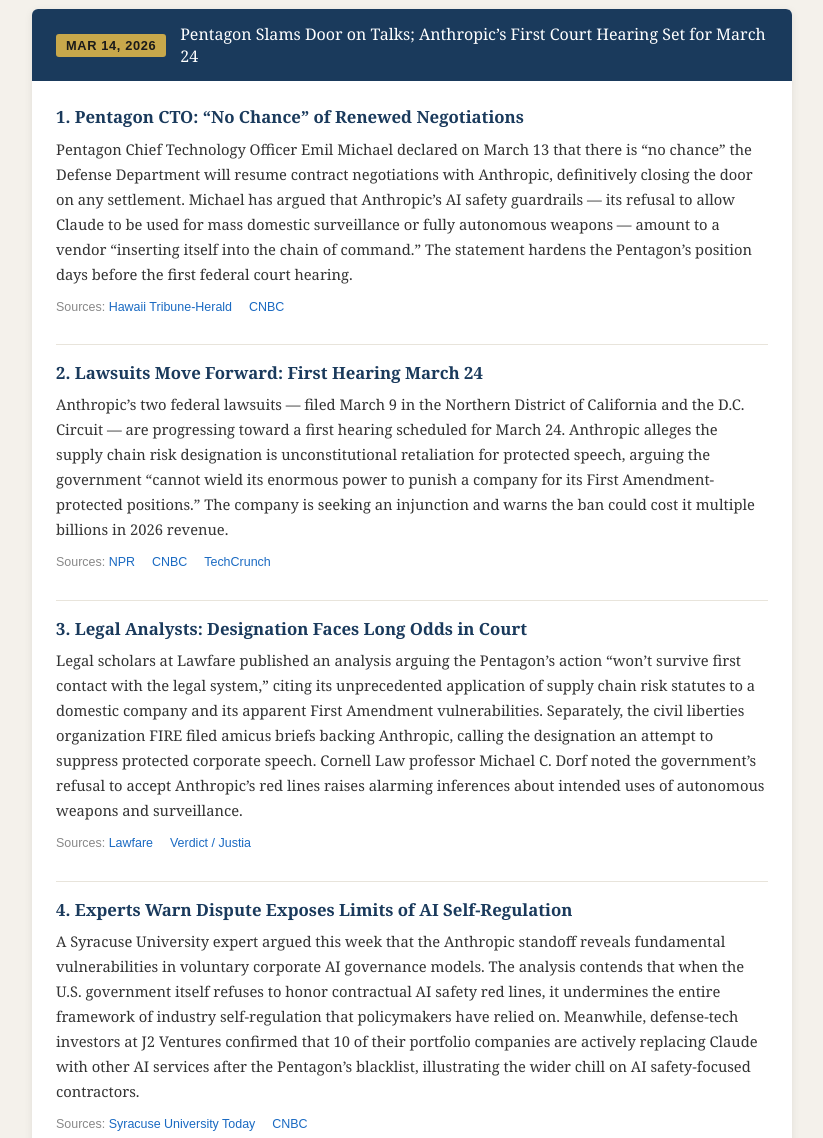
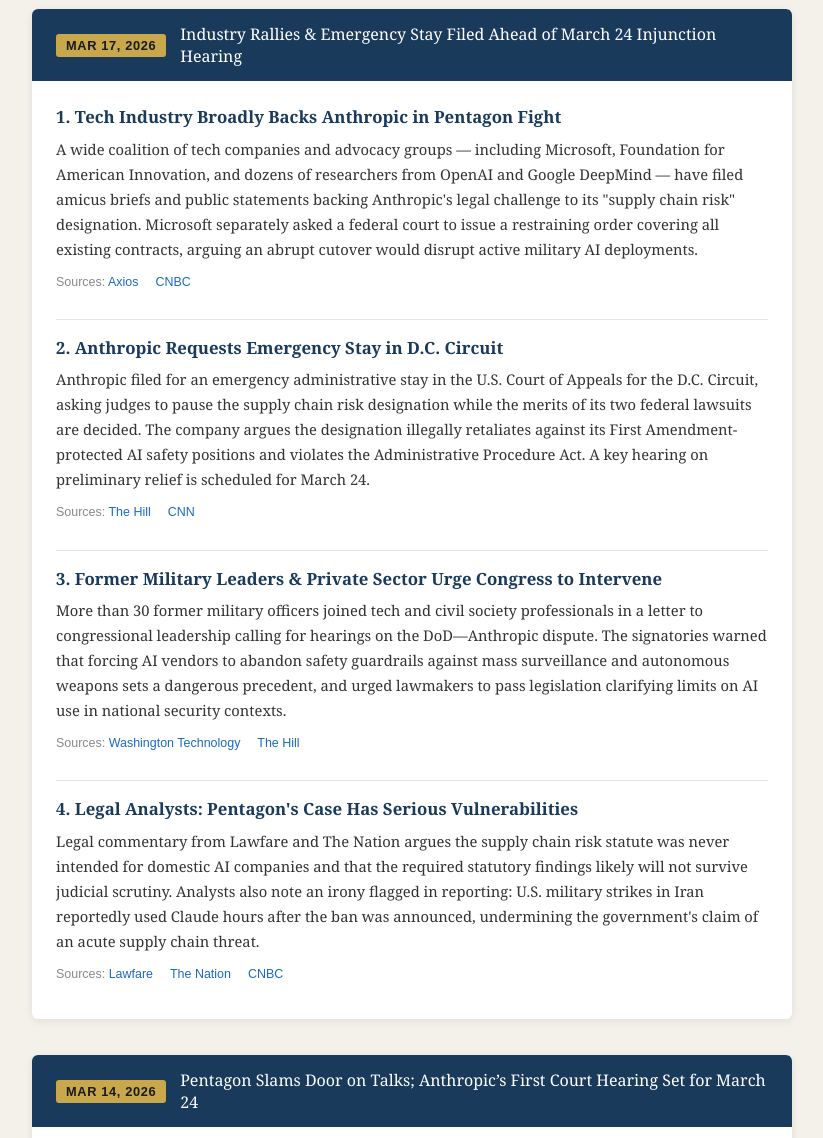
Before and after one commit to JW7677/jw7677.github.io, a plain HTML site: page index.html in a window 1280 px wide. Shown: the part 160-1298 px from the top of the page, without its empty margins (228-1051 px from the left). Drawn offline with Linux system fonts and the light colour scheme.

Commit message:
Daily digest: Mar 17, 2026

```diff
--- a/index.html
+++ b/index.html
@@ -104,6 +104,35 @@
 </header>
 
 <div class="container">
+
+    <div class="digest-entry">
+      <div class="entry-header">
+        <span class="date-badge">Mar 17, 2026</span>
+        <span class="entry-title">Industry Rallies &amp; Emergency Stay Filed Ahead of March 24 Injunction Hearing</span>
+      </div>
+      <div class="entry-body">
+        <div class="story">
+          <h3>1. Tech Industry Broadly Backs Anthropic in Pentagon Fight</h3>
+          <p>A wide coalition of tech companies and advocacy groups &#8212; including Microsoft, Foundation for American Innovation, and dozens of researchers from OpenAI and Google DeepMind &#8212; have filed amicus briefs and public statements backing Anthropic&#39;s legal challenge to its &#34;supply chain risk&#34; designation. Microsoft separately asked a federal court to issue a restraining order covering all existing contracts, arguing an abrupt cutover would disrupt active military AI deployments.</p>
+          <p class="sources">Sources: <a href="https://www.axios.com/2026/03/16/tech-industry-rallies-anthropic-pentagon-fight" target="_blank">Axios</a> &nbsp;<a href="https://www.cnbc.com/2026/03/10/microsoft-says-court-should-temporarily-block-pentagon-ban-anthropic.html" target="_blank">CNBC</a></p>
+        </div>
+        <div class="story">
+          <h3>2. Anthropic Requests Emergency Stay in D.C. Circuit</h3>
+          <p>Anthropic filed for an emergency administrative stay in the U.S. Court of Appeals for the D.C. Circuit, asking judges to pause the supply chain risk designation while the merits of its two federal lawsuits are decided. The company argues the designation illegally retaliates against its First Amendment&#8208;protected AI safety positions and violates the Administrative Procedure Act. A key hearing on preliminary relief is scheduled for March 24.</p>
+          <p class="sources">Sources: <a href="https://thehill.com/policy/technology/5781022-anthropic-challenges-pentagon-designation/" target="_blank">The Hill</a> &nbsp;<a href="https://www.cnn.com/2026/03/09/tech/anthropic-sues-pentagon" target="_blank">CNN</a></p>
+        </div>
+        <div class="story">
+          <h3>3. Former Military Leaders &amp; Private Sector Urge Congress to Intervene</h3>
+          <p>More than 30 former military officers joined tech and civil society professionals in a letter to congressional leadership calling for hearings on the DoD&#8212;Anthropic dispute. The signatories warned that forcing AI vendors to abandon safety guardrails against mass surveillance and autonomous weapons sets a dangerous precedent, and urged lawmakers to pass legislation clarifying limits on AI use in national security contexts.</p>
+          <p class="sources">Sources: <a href="https://www.washingtontechnology.com/contracts/2026/03/private-sector-former-military-leaders-urge-congress-intervene-pentagon-anthropic-dispute/411949/" target="_blank">Washington Technology</a> &nbsp;<a href="https://thehill.com/policy/technology/5759929-pentagon-anthropic-supply-chain-risk/" target="_blank">The Hill</a></p>
+        </div>
+        <div class="story">
+          <h3>4. Legal Analysts: Pentagon&#39;s Case Has Serious Vulnerabilities</h3>
+          <p>Legal commentary from Lawfare and The Nation argues the supply chain risk statute was never intended for domestic AI companies and that the required statutory findings likely will not survive judicial scrutiny. Analysts also note an irony flagged in reporting: U.S. military strikes in Iran reportedly used Claude hours after the ban was announced, undermining the government&#39;s claim of an acute supply chain threat.</p>
+          <p class="sources">Sources: <a href="https://www.lawfaremedia.org/article/pentagon's-anthropic-designation-won't-survive-first-contact-with-legal-system" target="_blank">Lawfare</a> &nbsp;<a href="https://www.thenation.com/article/politics/anthropic-lawsuit-pentagon/" target="_blank">The Nation</a> &nbsp;<a href="https://www.cnbc.com/2026/03/05/anthropic-pentagon-ai-claude-iran.html" target="_blank">CNBC</a></p>
+        </div>
+      </div>
+    </div>
 
     <div class="digest-entry">
       <div class="entry-header">
```
